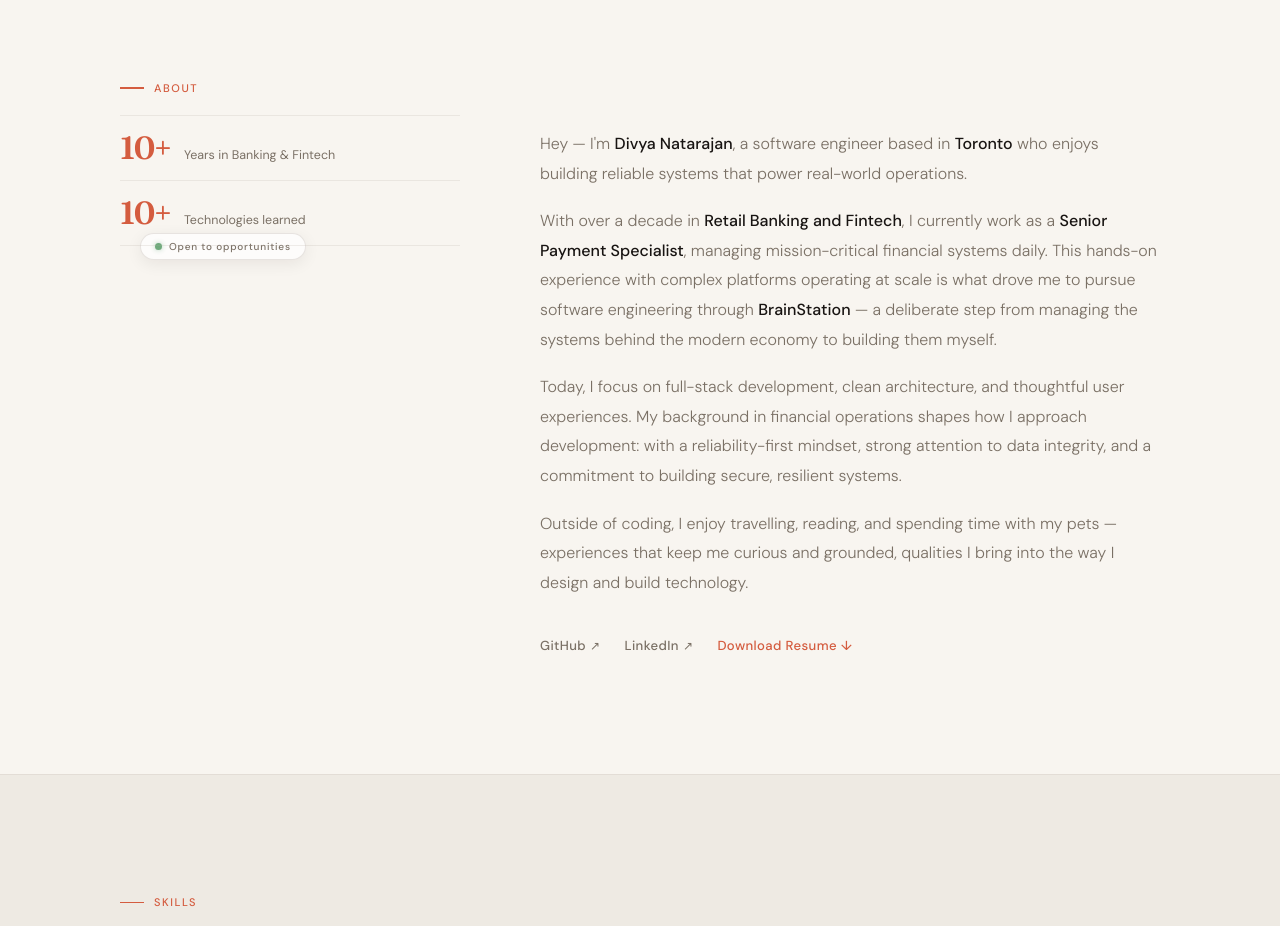
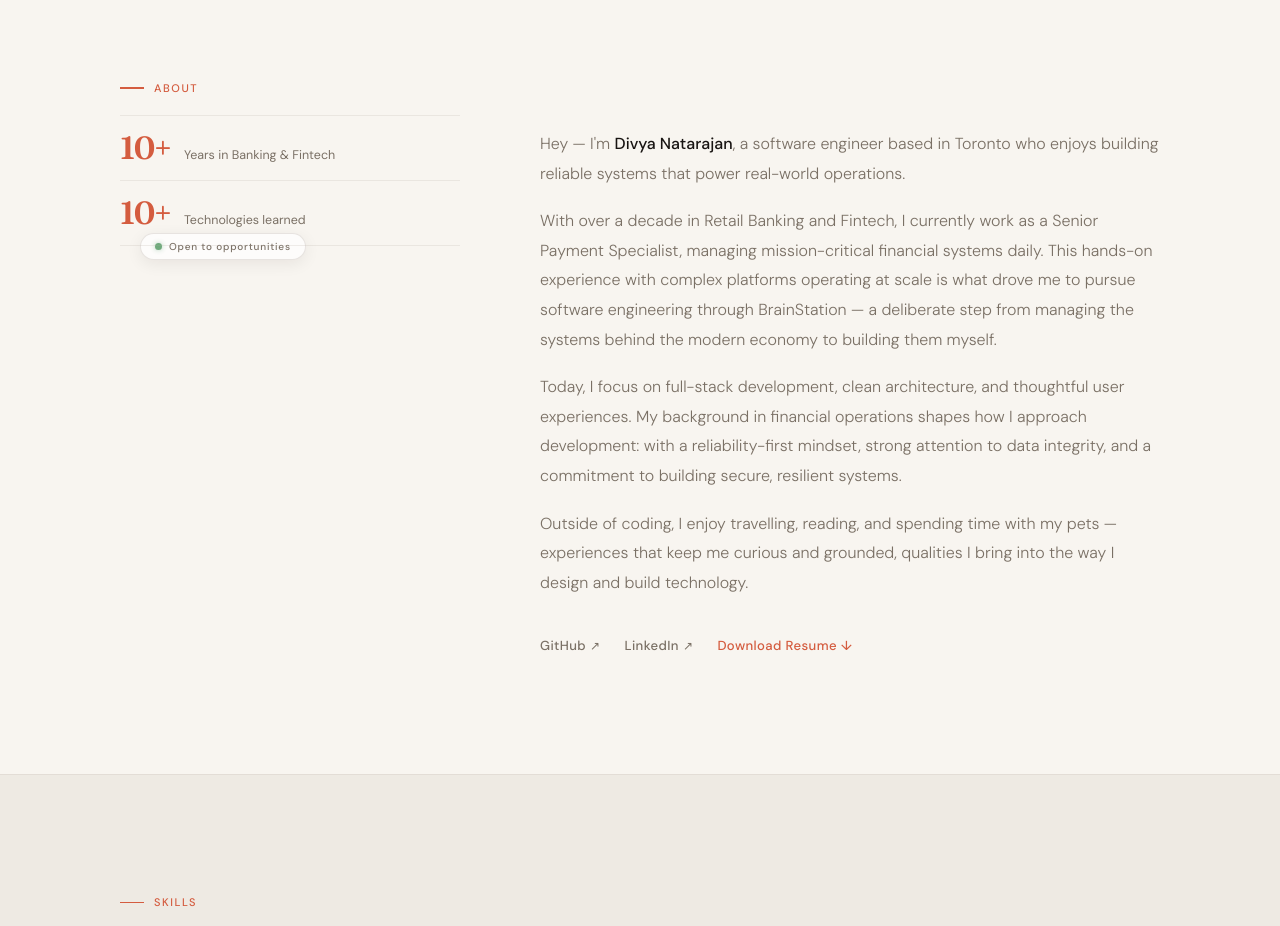
Before and after one commit to divyabeece23-nj/Portfolio, a React (Vite) app: page / in a window 1280 px wide. Shown: the part 840-1766 px from the top of the page. Built offline with nearby package versions, Linux system fonts and the light colour scheme.

Commit message:
added more to my About Me

```diff
--- a/src/components/About/About.jsx
+++ b/src/components/About/About.jsx
@@ -43,15 +43,15 @@ export default function About() {
           <div className="about__body">
             <p className="reveal reveal-delay-1">
               Hey — I'm <strong>Divya Natarajan</strong>, a software engineer based
-              in <strong>Toronto</strong> who enjoys building reliable systems that power
+              in Toronto who enjoys building reliable systems that power
               real-world operations.
             </p>
             <p className="reveal reveal-delay-2">
-              With over a decade in <strong>Retail Banking and Fintech</strong>, I currently
-              work as a <strong>Senior Payment Specialist</strong>, managing mission-critical
+              With over a decade in Retail Banking and Fintech, I currently
+              work as a Senior Payment Specialist, managing mission-critical
               financial systems daily. This hands-on experience with complex platforms operating
               at scale is what drove me to pursue software engineering
-              through <strong>BrainStation</strong> — a deliberate step from managing
+              through BrainStation — a deliberate step from managing
               the systems behind the modern economy to building them myself.
             </p>
             <p className="reveal reveal-delay-3">
```
